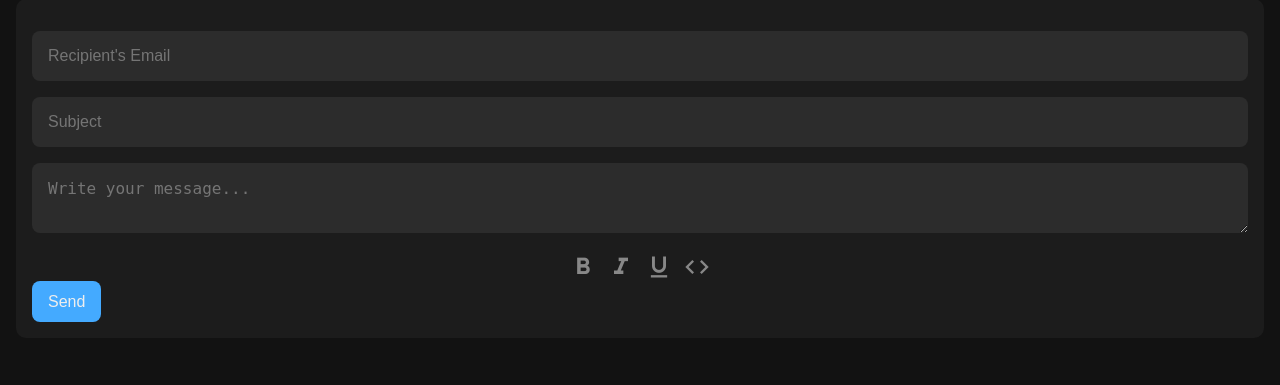
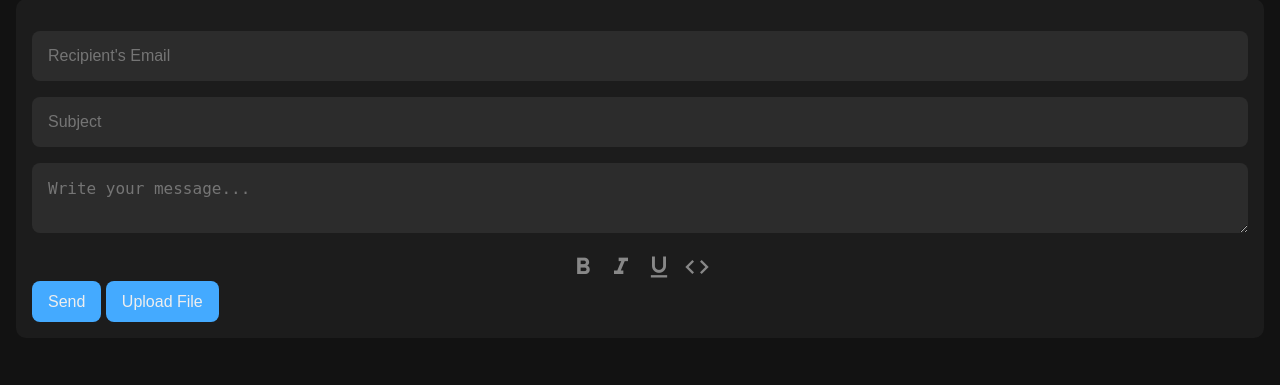
Before and after one commit to Simonko-912/mail2.0, a FastAPI app: template templates/inbox.html in a window 1280 px wide. Shown: the part 156-541 px from the top of the page. Run offline with FastAPI, Linux system fonts and the light colour scheme; the template is opened without the code that fills it, so the values that code supplies are empty.

Commit message:
Update inbox.html

```diff
--- a/templates/inbox.html
+++ b/templates/inbox.html
@@ -155,9 +155,12 @@
       <span class="material-icons" onclick="applyStyle('italic')">format_italic</span>
       <span class="material-icons" onclick="applyStyle('underline')">format_underlined</span>
       <span class="material-icons" onclick="applyStyle('code')">code</span>
+
     </div>
 
     <button type="submit">Send</button>
+    <input type="file" id="fileUpload" style="display:none;" />
+    <button type="button" onclick="document.getElementById('fileUpload').click()">Upload File</button>
   </form>
 </main>
 
@@ -220,5 +223,31 @@ function applyStyle(style) {
   textarea.focus();
 }
 </script>
+
+<script>
+document.getElementById("fileUpload").addEventListener("change", async function () {
+  const file = this.files[0];
+  if (!file) return;
+
+  const formData = new FormData();
+  formData.append("file", file);
+
+  const res = await fetch("/upload", {
+    method: "POST",
+    body: formData
+  });
+
+  const data = await res.json();
+  const url = data.url;
+
+  const textarea = document.querySelector('textarea[name="message"]');
+  if (file.type.startsWith("image/") || file.type.endsWith("gif")) {
+    textarea.value += `\n![uploaded](${url})\n`;
+  } else {
+    textarea.value += `\n[Download ${file.name}](${url})\n`;
+  }
+});
+</script>
+
 </body>
 </html>
```
